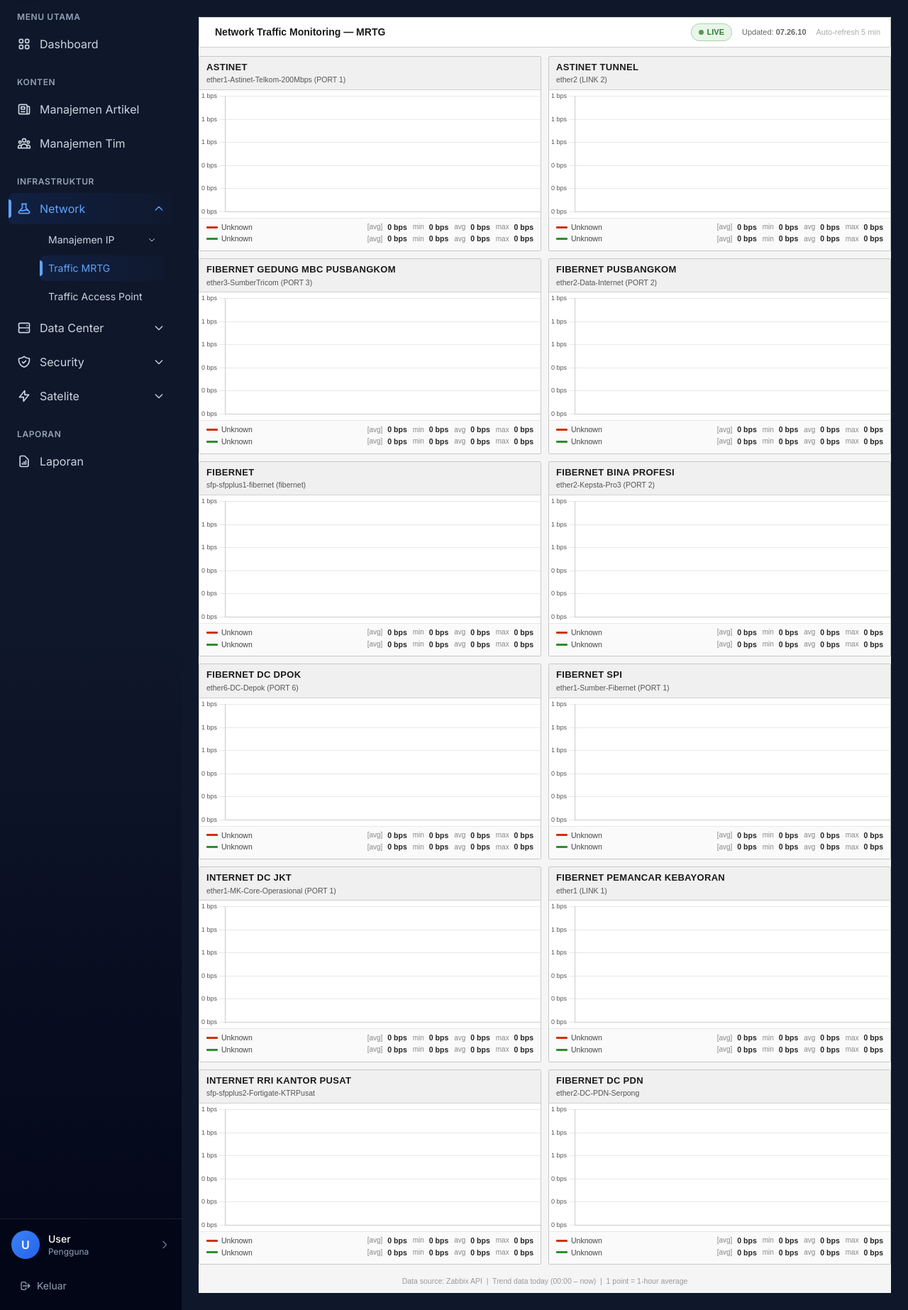
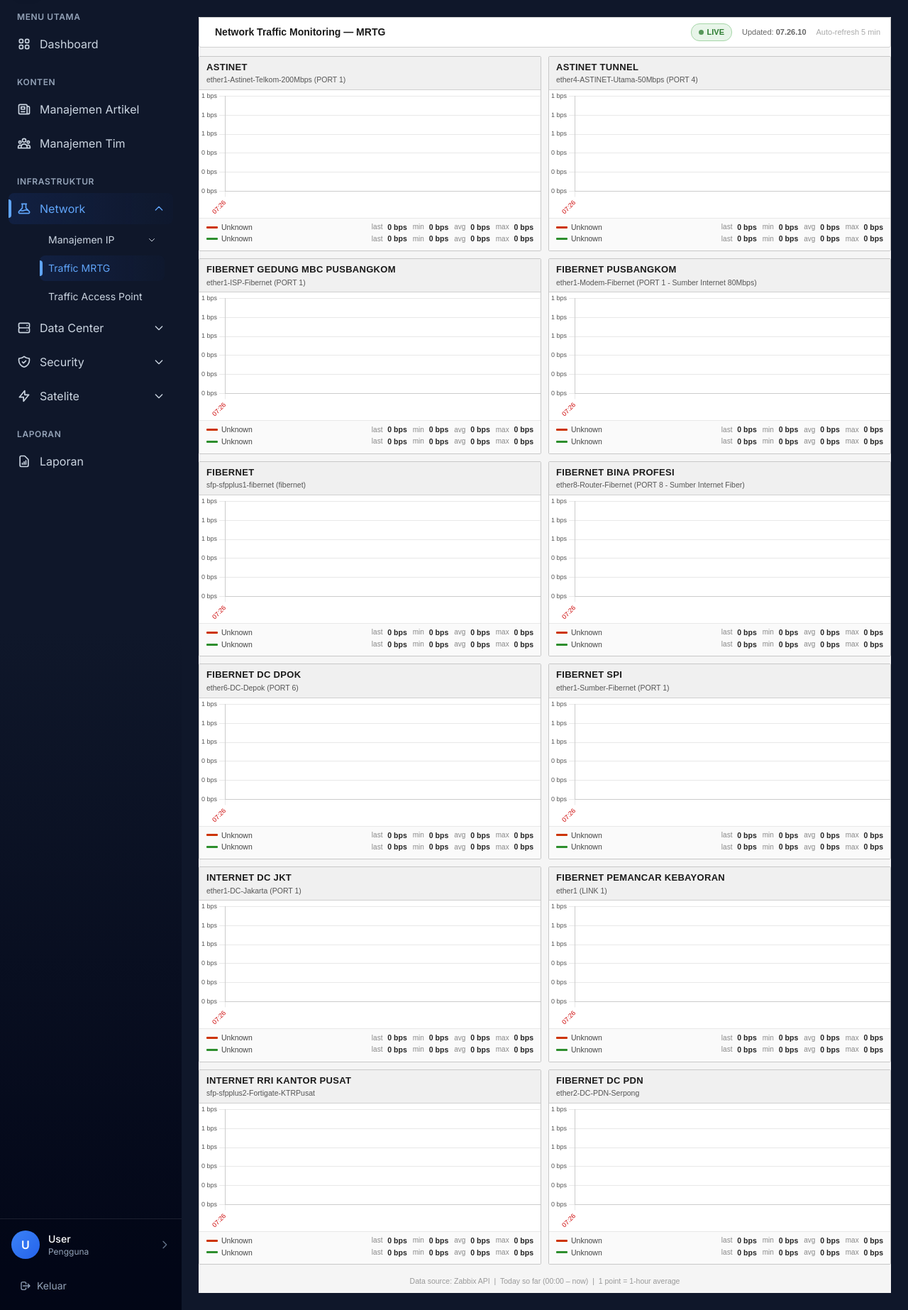
Before and after one commit to Mashudix7/RRI-LOCAL, a CodeIgniter app: page /RRI-LOCAL/admin/network-traffic-mrtg in a window 1280 px wide. Shown: the part 64-1910 px from the top of the page at 71% size. Run offline with CodeIgniter, Linux system fonts and the light colour scheme; a user stored in the database is signed in; data comes from the database, SQL or seed files in the repository; data that the repository does not hold is empty; some libraries are stand-ins or nearby versions.

Commit message:
Traffic Fix

```diff
--- a/application/models/Zabbix_model.php
+++ b/application/models/Zabbix_model.php
@@ -38,21 +38,21 @@ class Zabbix_model extends CI_Model {
         ],
         [
             'label' => 'ASTINET TUNNEL',
-            'port'  => 'ether2 (LINK 2)',
-            'in'    => '374437',
-            'out'   => '374458'
+            'port'  => 'ether4-ASTINET-Utama-50Mbps (PORT 4)',
+            'in'    => '333371',
+            'out'   => '333722'
         ],
         [
             'label' => 'FIBERNET GEDUNG MBC PUSBANGKOM',
-            'port'  => 'ether3-SumberTricom (PORT 3)',
-            'in'    => '373160',
-            'out'   => '373193'
+            'port'  => 'ether1-ISP-Fibernet (PORT 1)',
+            'in'    => '424087',
+            'out'   => '424090'
         ],
         [
             'label' => 'FIBERNET PUSBANGKOM',
-            'port'  => 'ether2-Data-Internet (PORT 2)',
-            'in'    => '406908',
-            'out'   => '406956'
+            'port'  => 'ether1-Modem-Fibernet (PORT 1 - Sumber Internet 80Mbps)',
+            'in'    => '373158',
+            'out'   => '373191'
         ],
         [
             'label' => 'FIBERNET',
@@ -62,9 +62,9 @@ class Zabbix_model extends CI_Model {
         ],
         [
             'label' => 'FIBERNET BINA PROFESI',
-            'port'  => 'ether2-Kepsta-Pro3 (PORT 2)',
-            'in'    => '374148',
-            'out'   => '374166'
+            'port'  => 'ether8-Router-Fibernet (PORT 8 - Sumber Internet Fiber)',
+            'in'    => '424984',
+            'out'   => '425005'
         ],
         [
             'label' => 'FIBERNET DC DPOK',
@@ -80,9 +80,9 @@ class Zabbix_model extends CI_Model {
         ],
         [
             'label' => 'INTERNET DC JKT',
-            'port'  => 'ether1-MK-Core-Operasional (PORT 1)',
-            'in'    => '41470',
-            'out'   => '41536'
+            'port'  => 'ether1-DC-Jakarta (PORT 1)',
+            'in'    => '423529',
+            'out'   => '423586'
         ],
         [
             'label' => 'FIBERNET PEMANCAR KEBAYORAN',
@@ -187,17 +187,19 @@ class Zabbix_model extends CI_Model {
      */
     public function get_trend_data($time_from = null, $time_till = null)
     {
-        // Default: hari ini (UTC+7)
+        // Default: "Today so far" — dari 00:00 WIB sampai sekarang (real-time)
         if (!$time_from) {
-            // Start of today WIB (UTC+7)
-            $now = time();
+            $now        = time();
             $wib_offset = 7 * 3600;
+            // Awal hari ini dalam UTC
             $today_start_utc = strtotime(date('Y-m-d', $now + $wib_offset) . ' 00:00:00') - $wib_offset;
-            $time_from = $today_start_utc;
-            $time_till = $today_start_utc + 86399;
+            $time_from  = $today_start_utc;
+            $time_till  = $now; // "now" — bukan akhir hari
         }
 
-        $cache_key = 'zabbix_mrtg_trend_' . $time_from;
+        // Cache key: gabung time_from + time_till dibulatkan per 5 menit
+        $till_bucket = (int)($time_till / 300) * 300;
+        $cache_key   = 'zabbix_mrtg_trend_' . $time_from . '_' . $till_bucket;
         $cached = $this->_get_cache($cache_key);
         if ($cached !== false) {
             return $cached;
@@ -231,8 +233,8 @@ class Zabbix_model extends CI_Model {
                     'value_max' => (float) $row['value_max']
                 ];
             }
-            // Cache 60 seconds for live-ish data
-            $this->_save_cache($cache_key, $grouped, 60);
+            // Cache 5 menit (300 detik) — sesuai bucket di cache key
+            $this->_save_cache($cache_key, $grouped, 300);
             return $grouped;
         }
 
--- a/application/views/admin/security/network_traffic_mrtg.php
+++ b/application/views/admin/security/network_traffic_mrtg.php
@@ -204,7 +204,7 @@
     </div>
 
     <div class="mrtg-footer">
-        Data source: Zabbix API &nbsp;|&nbsp; Trend data today (00:00 – now) &nbsp;|&nbsp; 1 point = 1-hour average
+        Data source: Zabbix API &nbsp;|&nbsp; Today so far (00:00 – now) &nbsp;|&nbsp; 1 point = 1-hour average
     </div>
 
 </div>
@@ -220,14 +220,14 @@
     // =====================================================
     const HOSTS = [
         { label: 'ASTINET',                      port: 'ether1-Astinet-Telkom-200Mbps (PORT 1)',  inId: '66918',  outId: '66942'  },
-        { label: 'ASTINET TUNNEL',               port: 'ether2 (LINK 2)',                          inId: '374437', outId: '374458' },
-        { label: 'FIBERNET GEDUNG MBC PUSBANGKOM', port: 'ether3-SumberTricom (PORT 3)',           inId: '373160', outId: '373193' },
-        { label: 'FIBERNET PUSBANGKOM',          port: 'ether2-Data-Internet (PORT 2)',            inId: '406908', outId: '406956' },
+        { label: 'ASTINET TUNNEL',               port: 'ether4-ASTINET-Utama-50Mbps (PORT 4)',                    inId: '333371', outId: '333722' },
+        { label: 'FIBERNET GEDUNG MBC PUSBANGKOM', port: 'ether1-ISP-Fibernet (PORT 1)',             inId: '424087', outId: '424090' },
+        { label: 'FIBERNET PUSBANGKOM',          port: 'ether1-Modem-Fibernet (PORT 1 - Sumber Internet 80Mbps)', inId: '373158', outId: '373191' },
         { label: 'FIBERNET',                     port: 'sfp-sfpplus1-fibernet (fibernet)',         inId: '423546', outId: '423603' },
-        { label: 'FIBERNET BINA PROFESI',        port: 'ether2-Kepsta-Pro3 (PORT 2)',              inId: '374148', outId: '374166' },
+        { label: 'FIBERNET BINA PROFESI',        port: 'ether8-Router-Fibernet (PORT 8 - Sumber Internet Fiber)', inId: '424984', outId: '425005' },
         { label: 'FIBERNET DC DPOK',             port: 'ether6-DC-Depok (PORT 6)',                 inId: '423534', outId: '423591' },
         { label: 'FIBERNET SPI',                 port: 'ether1-Sumber-Fibernet (PORT 1)',          inId: '413801', outId: '413819' },
-        { label: 'INTERNET DC JKT',              port: 'ether1-MK-Core-Operasional (PORT 1)',      inId: '41470',  outId: '41536'  },
+        { label: 'INTERNET DC JKT',              port: 'ether1-DC-Jakarta (PORT 1)',               inId: '423529', outId: '423586' },
         { label: 'FIBERNET PEMANCAR KEBAYORAN',  port: 'ether1 (LINK 1)',                          inId: '374436', outId: '374457' },
         { label: 'INTERNET RRI KANTOR PUSAT',    port: 'sfp-sfpplus2-Fortigate-KTRPusat',         inId: '423545', outId: '423602' },
         { label: 'FIBERNET DC PDN',              port: 'ether2-DC-PDN-Serpong',                    inId: '423530', outId: '423587' }
@@ -261,7 +261,7 @@
                     <div class="mrtg-legend-swatch" style="background:${COLOR_OUT};"></div>
                     <span class="mrtg-legend-name" id="out-name-${idx}">Bits sent</span>
                     <div class="mrtg-legend-stats">
-                        <span class="mrtg-stat-item"><span class="mrtg-stat-label">[avg]</span>&nbsp;<span class="mrtg-stat-val" id="out-last-${idx}">—</span></span>
+                        <span class="mrtg-stat-item"><span class="mrtg-stat-label">last</span>&nbsp;<span class="mrtg-stat-val" id="out-last-${idx}">—</span></span>
                         <span class="mrtg-stat-item"><span class="mrtg-stat-label">min</span>&nbsp;<span class="mrtg-stat-val" id="out-min-${idx}">—</span></span>
                         <span class="mrtg-stat-item"><span class="mrtg-stat-label">avg</span>&nbsp;<span class="mrtg-stat-val" id="out-avg-${idx}">—</span></span>
                         <span class="mrtg-stat-item"><span class="mrtg-stat-label">max</span>&nbsp;<span class="mrtg-stat-val" id="out-max-${idx}">—</span></span>
@@ -272,7 +272,7 @@
                     <div class="mrtg-legend-swatch" style="background:${COLOR_IN};"></div>
                     <span class="mrtg-legend-name" id="in-name-${idx}">Bits received</span>
                     <div class="mrtg-legend-stats">
-                        <span class="mrtg-stat-item"><span class="mrtg-stat-label">[avg]</span>&nbsp;<span class="mrtg-stat-val" id="in-last-${idx}">—</span></span>
+                        <span class="mrtg-stat-item"><span class="mrtg-stat-label">last</span>&nbsp;<span class="mrtg-stat-val" id="in-last-${idx}">—</span></span>
                         <span class="mrtg-stat-item"><span class="mrtg-stat-label">min</span>&nbsp;<span class="mrtg-stat-val" id="in-min-${idx}">—</span></span>
                         <span class="mrtg-stat-item"><span class="mrtg-stat-label">avg</span>&nbsp;<span class="mrtg-stat-val" id="in-avg-${idx}">—</span></span>
                         <span class="mrtg-stat-item"><span class="mrtg-stat-label">max</span>&nbsp;<span class="mrtg-stat-val" id="in-max-${idx}">—</span></span>
@@ -442,6 +442,17 @@
                 const inVals  = inData.map(function(d)  { return d.value_avg; });
                 const outVals = outData.map(function(d) { return d.value_avg; });
 
+                // Tambahkan titik "now" real-time di ujung grafik
+                // (Zabbix trend.get hanya punya data jam yang sudah selesai,
+                //  jadi kita append lastvalue dari item.get sebagai titik sekarang)
+                const nowLabel = (function() {
+                    const d = new Date();
+                    return d.getHours().toString().padStart(2,'0') + ':' + d.getMinutes().toString().padStart(2,'0');
+                })();
+                labels.push(nowLabel);
+                outVals.push(host.out_last || 0);
+                inVals.push(host.in_last   || 0);
+
                 // Update chart
                 charts[idx].data.labels           = labels;
                 charts[idx].data.datasets[0].data = outVals;  // red = OUT
```
